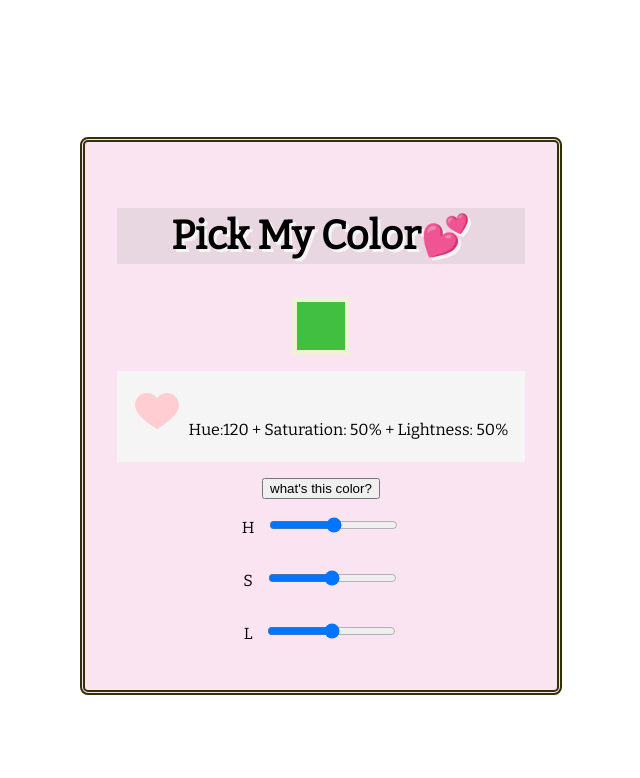
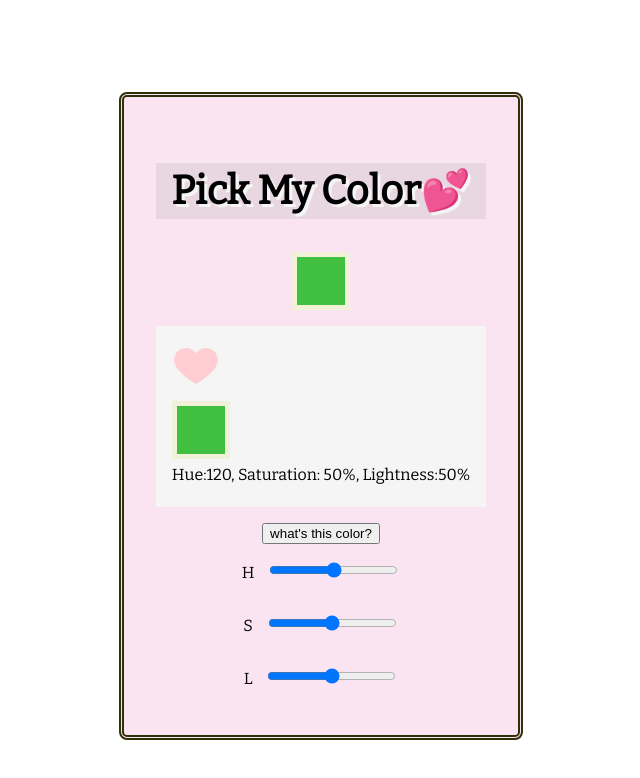
Before and after one commit to suncoast-devs/cohort-xiii, a React (Create React App) app in the folder colorpicker/: page / in a window 1280 px wide. Both pictures are taken after a click on the button "what's this color?". Shown: the top 778 px of the page, without its empty margins (319-959 px from the left). Built offline with nearby package versions, Linux system fonts and the light colour scheme.

Commit message:
used refactor colorbox

```diff
--- a/colorpicker/src/App.js
+++ b/colorpicker/src/App.js
@@ -1,6 +1,7 @@
 import React, { Component } from 'react'
 import Slider from './components/Slider'
 import SavedColors from './components/SavedColors'
+import ColorBox from './components/ColorBox'
 
 class App extends Component {
   state = {
@@ -31,12 +32,20 @@ class App extends Component {
   }
 
   saveYourColor = () => {
+    // this.setState({
+    //   yourColor: this.state.yourColor.concat(
+    //     `Hue:${this.state.h} + Saturation: ${this.state.s}% + Lightness: ${
+    //       this.state.l
+    //     }%`
+    //   )
+    // })
+
     this.setState({
-      yourColor: this.state.yourColor.concat(
-        `Hue:${this.state.h} + Saturation: ${this.state.s}% + Lightness: ${
-          this.state.l
-        }%`
-      )
+      yourColor: this.state.yourColor.concat({
+        hue: this.state.h,
+        saturation: this.state.s,
+        lightness: this.state.l
+      })
     })
   }
   render() {
@@ -44,14 +53,7 @@ class App extends Component {
       <section className="allmycontents">
         <h1 className="title"> Pick My Color💕</h1>
         <main className="contents">
-          <div
-            className="colorEx"
-            style={{
-              backgroundColor: `hsl(${this.state.h},${this.state.s}%,${
-                this.state.l
-              }%)`
-            }}
-          />
+          <ColorBox h={this.state.h} l={this.state.l} s={this.state.s} />
           <SavedColors
             savedColors={this.state.yourColor}
             saveYourColor={this.saveYourColor}
--- /dev/null
+++ b/colorpicker/src/components/ColorBox.js
@@ -0,0 +1,18 @@
+import React, { Component } from 'react'
+
+class ColorBox extends Component {
+  render() {
+    return (
+      <div
+        className="colorEx"
+        style={{
+          backgroundColor: `hsl(${this.props.h},${this.props.s}%,${
+            this.props.l
+          }%)`
+        }}
+      />
+    )
+  }
+}
+
+export default ColorBox
--- a/colorpicker/src/components/SavedColors.js
+++ b/colorpicker/src/components/SavedColors.js
@@ -1,4 +1,5 @@
 import React, { Component } from 'react'
+import ColorBox from './ColorBox'
 
 class SavedColors extends Component {
   render() {
@@ -6,7 +7,17 @@ class SavedColors extends Component {
       <section className="colorArea">
         <ul className="colorHistory">
           {this.props.savedColors.map(color => {
-            return <li>{color}</li>
+            return (
+              <li>
+                <ColorBox
+                  s={color.saturation}
+                  h={color.hue}
+                  l={color.lightness}
+                />
+                Hue:{color.hue}, Saturation: {color.saturation}%, Lightness:
+                {color.lightness}%
+              </li>
+            )
           })}
         </ul>
         <button onClick={this.props.saveYourColor}>what's this color?</button>
```
